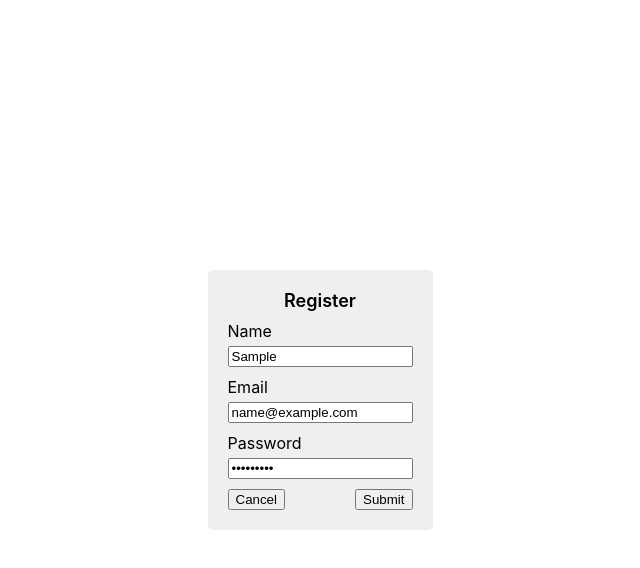
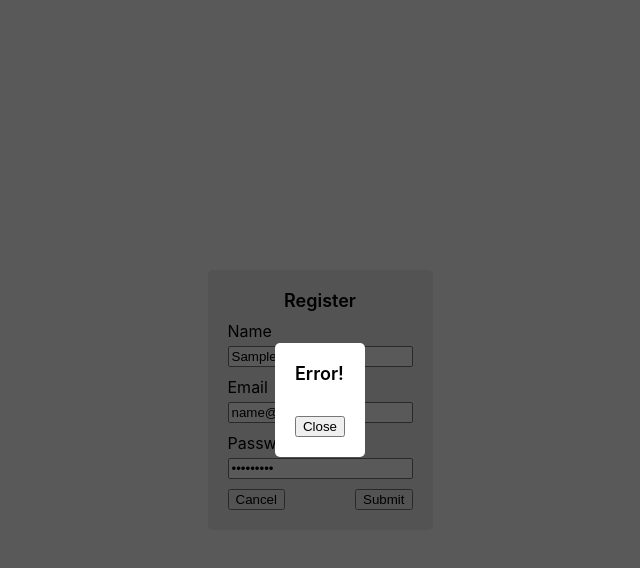
Before and after one commit to ViniciusDBorba/TODO-list-project, a React (Create React App) app in the folder todo-list-app/: page /register in a window 1280 px wide. Both pictures are taken after typing "Sample", "name@example.com", "Sample123" into the empty fields and a click on the input "Submit". Shown: the top 568 px of the page, without its empty margins (320-960 px from the left). Built offline with nearby package versions, Linux system fonts and the light colour scheme; no server answers.

Commit message:
User registration response modal

```diff
--- a/todo-list-app/src/features/ui/simple-card/simple-card.component.js
+++ b/todo-list-app/src/features/ui/simple-card/simple-card.component.js
@@ -4,7 +4,7 @@ import '../../../styles/simple-card.css'
 export const SimpleCard = ({title, children}) => {
     return (
         <div className="Simple-card">
-            <p className="title">{title}</p>
+            <p className="simple-title">{title}</p>
             {children}
         </div>
       );
--- /dev/null
+++ b/todo-list-app/src/features/ui/simple-modal/simple-modal.component.js
@@ -0,0 +1,16 @@
+import '../../../styles/simple-modal.css'
+import { CustomButton } from '../custom-button/custom-button.component';
+
+
+export const SimpleModal = ({title, message, action, onAction}) => {
+    return (
+        <div className="Simple-modal">
+            <div className='modal-background'/>
+            <div className='modal'>
+                <p className="simple-title">{title}</p>
+                <p className="simple-text">{message}</p>
+                <CustomButton primary={false} text={action} onClick={onAction}/>
+            </div>
+        </div>
+      );
+};
--- a/todo-list-app/src/features/users/register/register-card.component.js
+++ b/todo-list-app/src/features/users/register/register-card.component.js
@@ -5,10 +5,8 @@ import { registerUser } from '../users.service';
 import { useNavigate } from "react-router-dom";
 import { useState } from 'react';
 
-export const RegisterCard = () => {
-    const [name, setName] = useState("")
+export const RegisterCard = ({onResponse}) => {
     const [email, setEmail] = useState("")
-    const [password, setPassword] = useState("")
     const [invalidEmail, setInvalidEmail] = useState(false)
     const navigate = useNavigate()
 
@@ -24,7 +22,9 @@ export const RegisterCard = () => {
         if (isValidEmail(email.value)) {
             setInvalidEmail(false)
             registerUser(name.value, email.value, password.value).then(res => {
-                navigate("/login")
+                onResponse(res)
+            }).catch(err => {
+                onResponse(err.response)
             })
         } else {
             setInvalidEmail(true)
@@ -47,10 +47,10 @@ export const RegisterCard = () => {
     return (
         <SimpleCard title="Register">
             <form onSubmit={onSubmit}>
-                <CustomInput name="name" value={name} setter={setName} required/>
+                <CustomInput name="name" required/>
                 <CustomInput name="email" value={email} setter={onChangeEmail} required/>
                 {invalidEmail ? <p className='input-error-message'>Invalid email</p> : ""}
-                <CustomInput name="password" value={password} setter={setPassword} secret required/>
+                <CustomInput name="password" secret required/>
                 <div className="form-actions-wrapper">
                     <CustomButton
                         primary={false}
--- a/todo-list-app/src/pages/register.js
+++ b/todo-list-app/src/pages/register.js
@@ -1,10 +1,44 @@
 import { RegisterCard } from '../features/users/register/register-card.component';
+import { SimpleModal } from '../features/ui/simple-modal/simple-modal.component';
+import { useNavigate } from "react-router-dom";
+import { useState } from 'react';
 import '../styles/register.css'
 
 export const Register = () => {
+    const [registerResponse, setRegisterResponse] = useState(null)
+    const navigate = useNavigate()
+
+    const onRegisterResponse = (response) => {
+        setRegisterResponse({
+            status: response.status,
+            title: response.status === 200 ? "Success!" : "Error!",
+            text: response.data
+        })
+    }
+
+    const getRegisterResponseModalAction = (responseStatus) => {
+        if (responseStatus === 200) {
+            navigate("/login")
+        } else {
+            setRegisterResponse(null)
+        }
+    }
+
+    const renderRegisterResponseModal = () => {
+        if (registerResponse != null) {
+            return (<SimpleModal
+                        title={registerResponse.title}
+                        message={registerResponse.text}
+                        action={registerResponse.status === 200 ? "Login" : "Close"}
+                        onAction={() => getRegisterResponseModalAction(registerResponse.status)}
+                    />)
+        }
+    }
+
     return (
         <div className="Register">
-            <RegisterCard />
+            <RegisterCard onResponse={onRegisterResponse}/>
+            {renderRegisterResponseModal()}
         </div>
       );
 };
--- a/todo-list-app/src/styles/App.css
+++ b/todo-list-app/src/styles/App.css
@@ -7,3 +7,14 @@
   margin: 0;
   color: red;
 }
+
+
+.simple-title {
+  font-size: large;
+  font-weight: 600;
+  margin: 0px;
+}
+
+.simple-text {
+  font-size: medium;
+}
--- a/todo-list-app/src/styles/simple-card.css
+++ b/todo-list-app/src/styles/simple-card.css
@@ -7,9 +7,3 @@
     border-radius: 5px;
     padding: 20px;
 }
-
-.Simple-card .title {
-    font-size: large;
-    font-weight: 600;
-    margin: 0px;
-}
--- /dev/null
+++ b/todo-list-app/src/styles/simple-modal.css
@@ -0,0 +1,31 @@
+.Simple-modal {
+    width: 100%;
+    height: 100%;
+    display: flex;
+    position: absolute;
+    align-items: center;
+    justify-content: center;
+}
+
+.Simple-modal .modal-background {
+    position: absolute;
+    width: 100%;
+    height: 100%;
+    background-color: rgba(0, 0, 0, 0.651);
+    z-index: 0;
+}
+
+.Simple-modal .modal {
+    padding: 20px;
+    display: flex;
+    flex-direction: column;
+    border-radius: 5px;
+    background-color: white;
+    position: relative;
+    z-index: 1;
+}
+
+.modal input {
+    align-self: center;
+    justify-self: center;
+}
```
Also changed, not shown: 1 other file (tests, documents, lock files or other folders).
